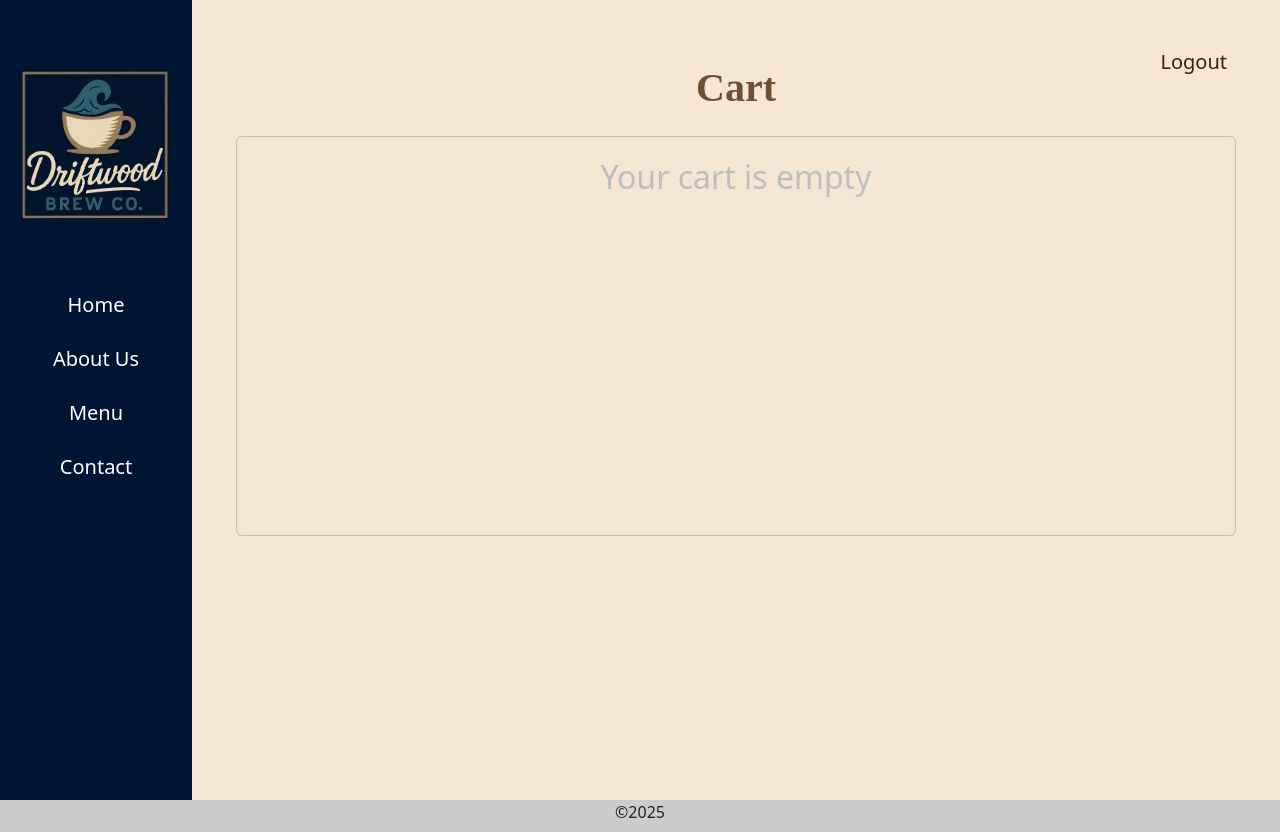
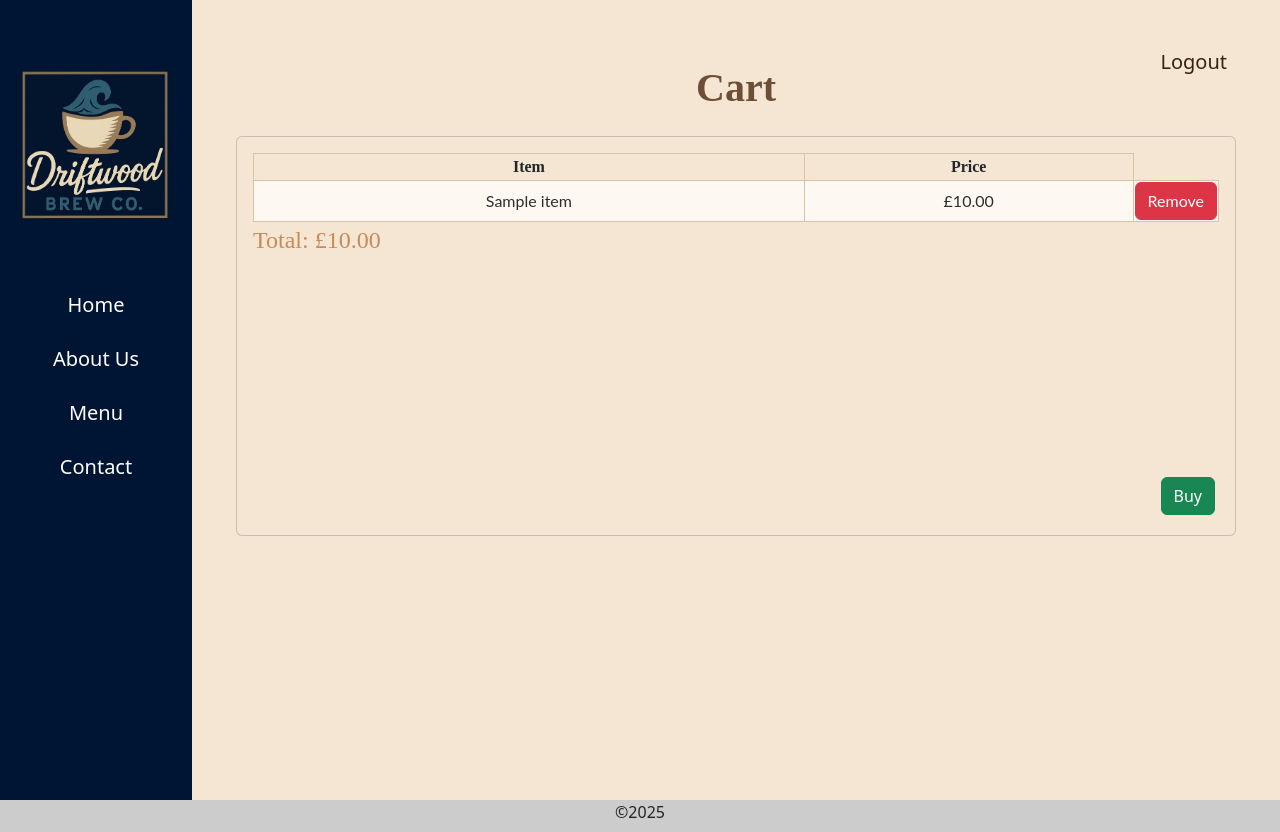
Before and after one commit to dwaynxz/coffee-shop-website, a Flask app: page /cart in a window 1280 px wide. Run offline with Flask 3, Linux system fonts and the light colour scheme; a user stored in the database is signed in; tables that the repository leaves empty hold one stand-in row (values such as "Sample post").

Commit message:
feat: connect cart to db

```diff
--- a/Templates/cart.html
+++ b/Templates/cart.html
@@ -3,7 +3,7 @@
 <h1 class="menu-title fs-1 fw-bolder pt-3">Cart</h1>
 <div class="card mx-auto mt-4" style="max-width: 1000px; min-height: 400px;background-color: #F5E6D3">
   <div class="card-body">
-    {% if length_cart == 0 %}
+    {% if cart_length == 0 %}
       <p class="cart-empty fs-2 text-center">Your cart is empty</p>
       </div>
     {% else %}
@@ -16,10 +16,10 @@
               Price
             </th>
           </tr>
-          {% for item in my_cart %}
+          {% for item in cart_items %}
             <tr>
-              <td>{{item['item']}}</td>
-              <td>£{{'%.2f'|format(item['price'])}}</td>
+              <td>{{item.menuitem.name}}</td>
+              <td>£{{item.menuitem.price}}</td>
               <td style="width: 50px">
                 <form action="{{ url_for('remove_item') }}" method="post">
                   <input type="hidden" name="item" value="{{item['item']}}">
@@ -30,7 +30,7 @@
           {% endfor %}
         </table>
         <form action="payment" method="post">
-          <input type="hidden" name="total" value="{{total}}"><p class="total fs-4">Total: £{{'%.2f'|format(total)}}</p>
+          <input type="hidden" name="total" value="{{cart.total}}"><p class="total fs-4">Total: £{{'%.2f'|format(cart.total)}}</p>
           <button type="submit" class="btn btn-success pay-btn" style="color:white;">Buy</button>
         </form>
     {% endif %}
--- a/main.py
+++ b/main.py
@@ -55,9 +55,17 @@ def menu_3():
 
 @app.route("/cart")
 def cart():
-    length_cart = len(my_cart)
-    total = sum_cart(my_cart)
-    return render_template("cart.html", my_cart=my_cart, length_cart=length_cart, total=total)
+    cart = Cart.query.filter_by(user_id=current_user.id).first()
+    if cart:
+        cart_items = cart.cart_item
+        total = 0
+        if cart_items:
+            for item in cart_items:
+                total += item.menuitem.price
+        cart.total = float(total)
+        db.session.commit()
+        cart_length = len(cart_items)
+    return render_template("cart.html", cart=cart,cart_length=cart_length ,cart_items=cart_items)
 
 
 @app.route("/add-cart", methods=["POST", "GET"])
@@ -84,9 +92,8 @@ def remove_item():
 
 @app.route("/payment", methods=["POST"])
 def payment():
-    total = request.form.get("total")
-    total = float(total)
-    session["total"] = total
+    cart = Cart.query.filter_by(user_id=current_user.id).first()
+    total = cart.total
     months = ["Jan", "Feb", "Mar", "Apr", "May", "Jun", "Jul", "Aug", "Sep", "Oct", "Nov", "Dec"]
     years = [i for i in range(2025,2036)]
     return render_template("payment.html", total=total, months=months, years=years)
```
